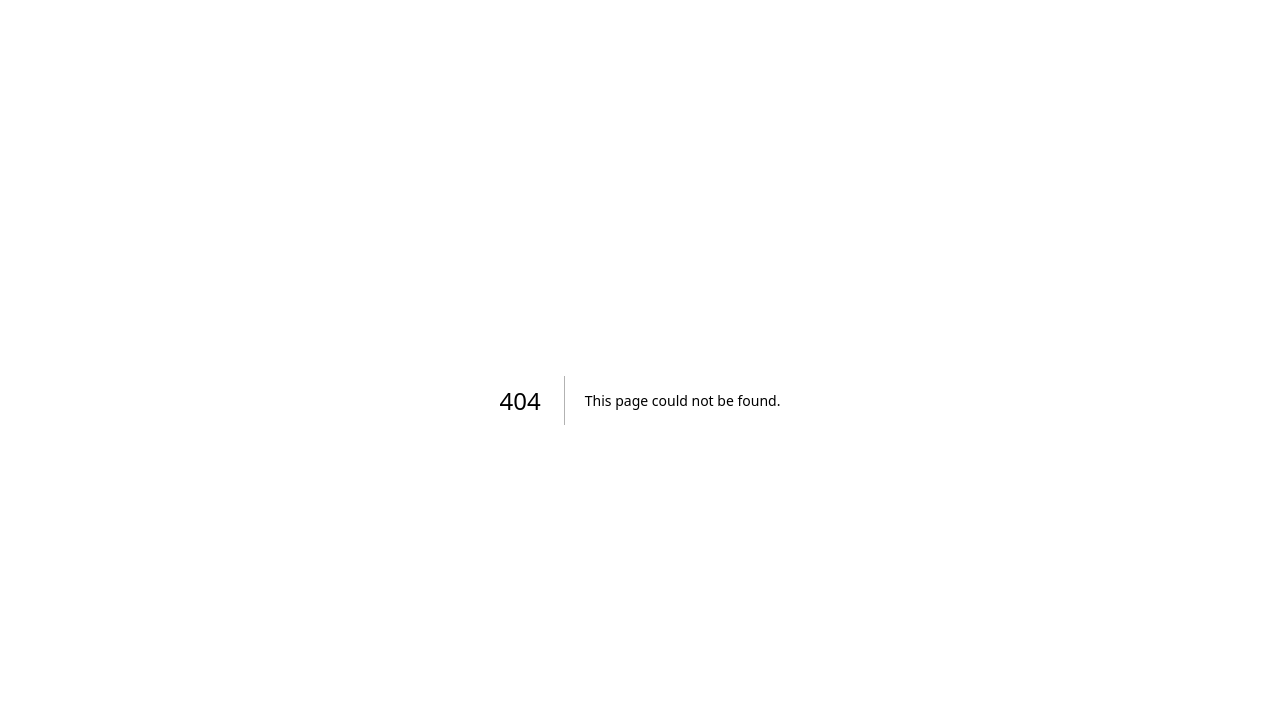
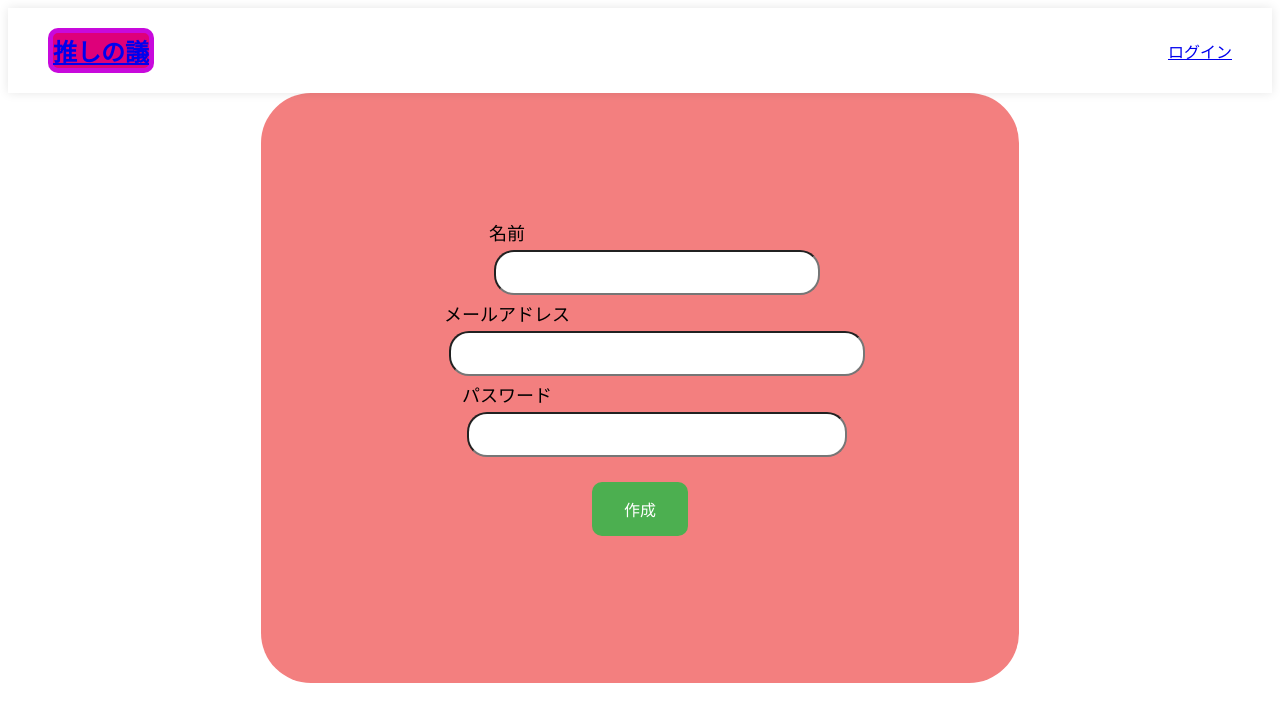
Before and after one commit to yuorei/oshinogi-front, a Next.js app: page /signup in a window 1280 px wide. Before the commit this address had no page. Shown: the top 722 px of the page. Built offline with nearby package versions, Linux system fonts and the light colour scheme.

Commit message:
作成画面

```diff
--- /dev/null
+++ b/src/pages/signup/index.tsx
@@ -0,0 +1,71 @@
+import { useState } from 'react';
+import Router from 'next/router'
+import Head from 'next/head'
+import styles from '@/styles/Login.module.css'
+import Header from '@/components/header/header'
+
+export default function Form() {
+    const [name, setUserName] = useState('')
+    const [email, setUserEmail] = useState('')
+    const [password, setPassword] = useState('')
+
+    const save = async (e: React.FormEvent<HTMLFormElement>) => {
+        e.preventDefault()
+        const data = {
+            name: name,
+            email: email,
+            password: password
+        }
+        try {
+            const res = await fetch('http://localhost:8080/signup', {
+                method: 'POST',
+                headers: {
+                    'Content-Type': 'application/json',
+                },
+                body: JSON.stringify(data),
+            });
+
+            if (!res.ok) {
+                // サーバーからエラーレスポンスが返された場合の処理
+                console.error(`Fetch failed with status ${res.status}`);
+                alert('作成に失敗しました')
+            } else {
+                const json = await res.json();
+                console.log(json);
+                Router.push('/login')
+            }
+        } catch (error) {
+            // ネットワークエラーやその他の例外が発生した場合の処理
+            console.error('Fetch error:', error);
+            alert('作成に失敗しました')
+        }
+    }
+
+    return (
+        <>
+            <Head>
+                <title>推しの議</title>
+                <meta name="description" content="推しの議" />
+                <meta name="viewport" content="width=device-width, initial-scale=1" />
+                <link rel="icon" href="/favicon.ico" />
+            </Head>
+            <Header />
+
+            <form className={styles.form} onSubmit={save}>
+                <div>
+                    <label htmlFor="name">名前</label>
+                    <input type="name" name="name" id="name" value={name} onChange={e => setUserName(e.target.value)} />
+                </div>
+                <div>
+                    <label htmlFor="email">メールアドレス</label>
+                    <input type="email" name="email" id="email" value={email} onChange={e => setUserEmail(e.target.value)} />
+                </div>
+                <div>
+                    <label htmlFor="password">パスワード</label>
+                    <input type="password" name="password" id="password" value={password} onChange={e => setPassword(e.target.value)} />
+                </div>
+                <button className={styles.login_button} type="submit">作成</button>
+            </form>
+        </>
+    )
+}
```
